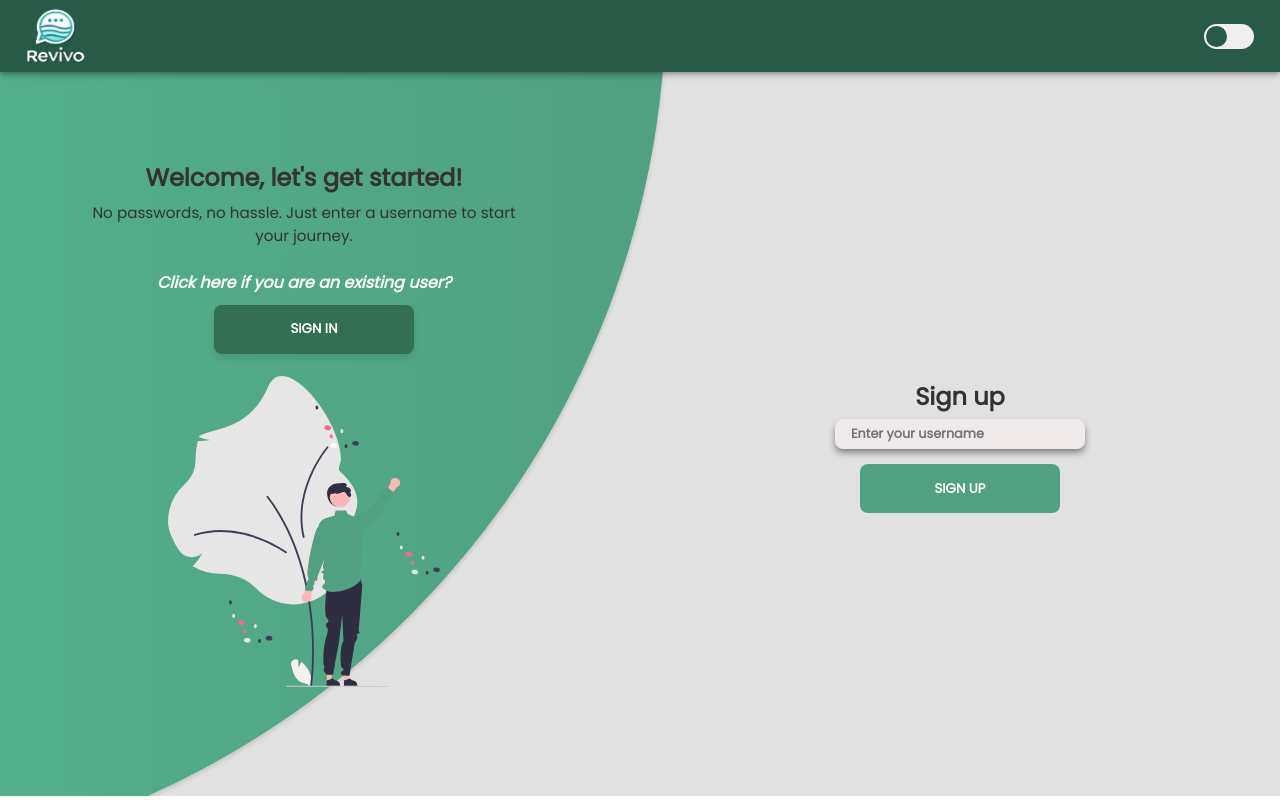
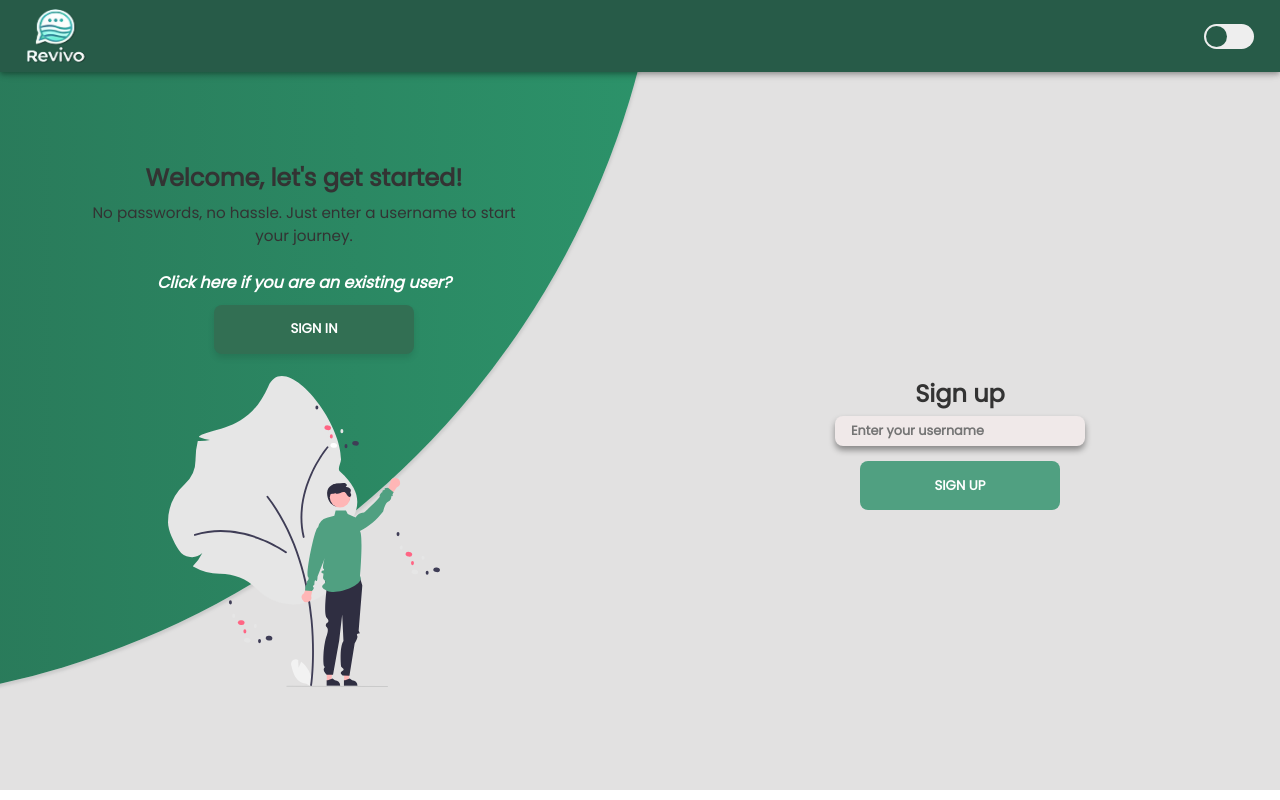
Before and after one commit to JohannCardona/Revivo, a React (Create React App) app in the folder frontend/: page / in a window 1280 px wide. Built offline with nearby package versions, Linux system fonts and the light colour scheme.

Commit message:
Update RegisterLogin.css

```diff
--- a/frontend/src/styles/login/RegisterLogin.css
+++ b/frontend/src/styles/login/RegisterLogin.css
@@ -1,7 +1,7 @@
 .registerlogin-container {
   position: relative;
   width: 100%;
-  min-height: 90.8vh;
+  min-height: 90vh;
   overflow: hidden;
 }
 
@@ -125,16 +125,17 @@ input[type="date"]::-webkit-calendar-picker-indicator {
 .registerlogin-container:before {
   content: "";
   position: absolute;
-  height: 1750px;
-  width: 1750px;
-  top: -10%;
+  height: 1700px;
+  width: 1700px;
+  top: -30%;
   right: 48%;
   transform: translateY(-50%);
-  background-image: linear-gradient(-90deg, var(--bg-navbar) 0%, #56c699 100%);
+  background-image: linear-gradient(-90deg, #2c936a 0%, #265643
+ 100%);
   transition: 1.8s ease-in-out;
   border-radius: 50%;
   box-shadow: 1px 3px 3px #ccc;
-  z-index: 6;
+  z-index: 1;
 }
 
 .panel {
@@ -285,7 +286,7 @@ input[type="date"]::-webkit-calendar-picker-indicator {
 
 @media only screen and (min-width: 1700px) {
     .registerlogin-container {
-      min-height: 91.8vh;
+      min-height: 80vh;
     }
 
     .input {
```
